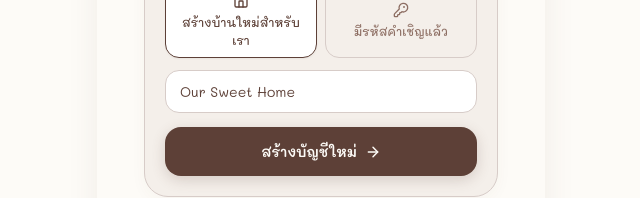
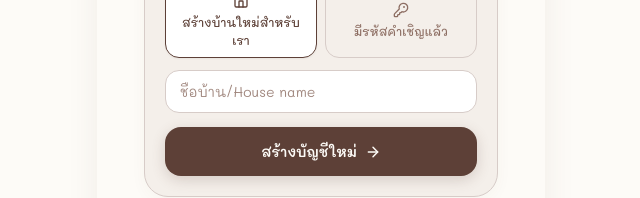
Before and after one commit to bobbieshomie/bobbies.homie, a Next.js app: page /register in a window 1280 px wide. Shown: the part 678-876 px from the top of the page, without its empty margins (319-959 px from the left). Built offline with nearby package versions, Linux system fonts and the light colour scheme.

Commit message:
feat(auth): clear default household name and set placeholder to 'ชื่อบ้าน/House name'

```diff
--- a/src/app/(auth)/register/page.tsx
+++ b/src/app/(auth)/register/page.tsx
@@ -29,7 +29,7 @@ function RegisterForm() {
 
   // Household setup mode: create new home vs join existing
   const [householdMode, setHouseholdMode] = useState<'create' | 'join'>('create');
-  const [householdName, setHouseholdName] = useState('Our Sweet Home');
+  const [householdName, setHouseholdName] = useState('');
   const [inviteCode, setInviteCode] = useState('');
 
   const [loading, setLoading] = useState(false);
@@ -370,7 +370,7 @@ function RegisterForm() {
                     type="text"
                     value={householdName}
                     onChange={(e) => setHouseholdName(e.target.value)}
-                    placeholder={t.auth.householdName}
+                    placeholder="ชื่อบ้าน/House name"
                     className="w-full px-3.5 py-2.5 text-[14px] font-dm-sans bg-white border border-[#D7CCC8] rounded-[14px] text-[#5D4037] placeholder-[#A1887F] focus:outline-none focus:border-[#5D4037]"
                   />
                 </div>
```
